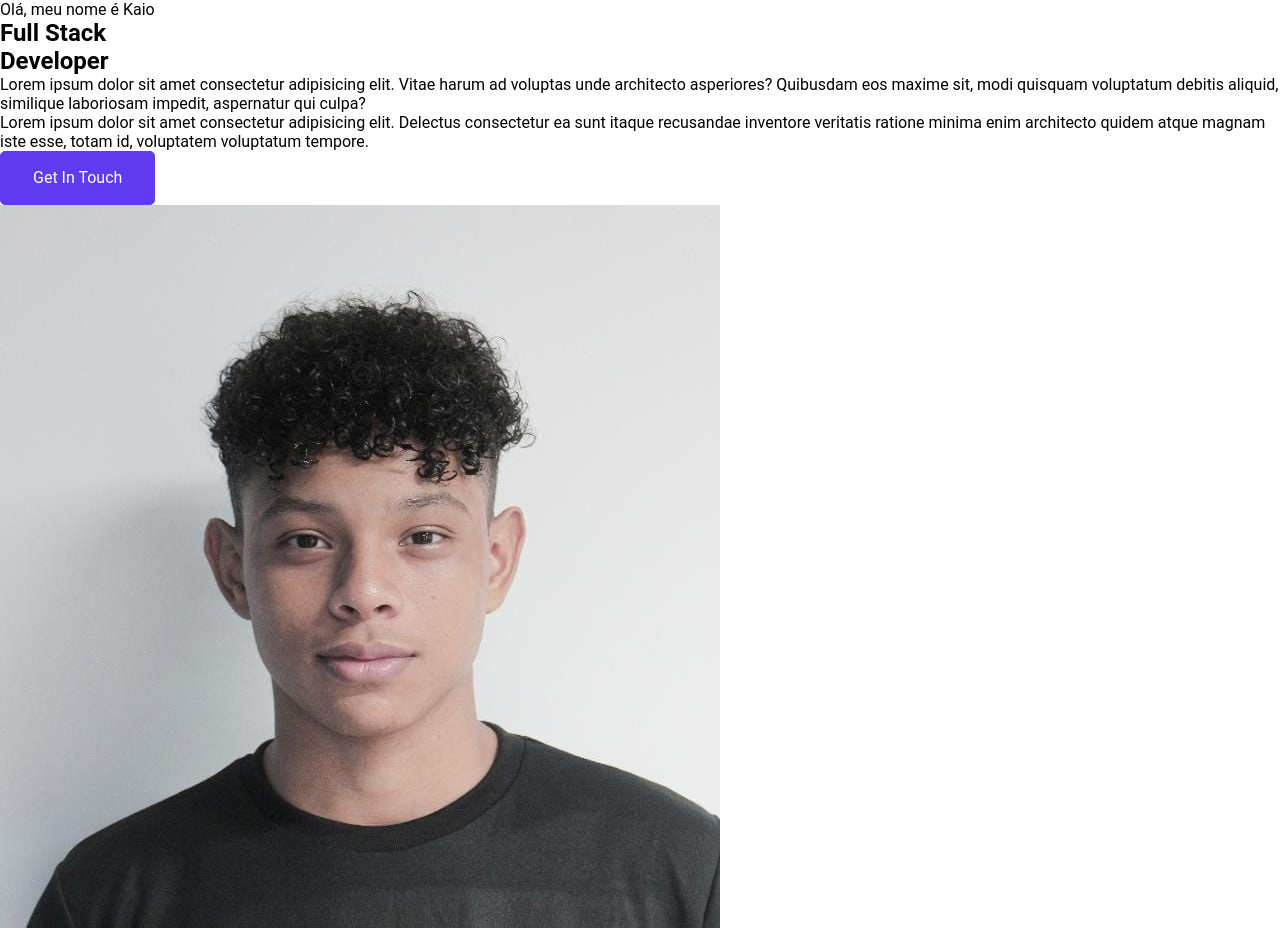
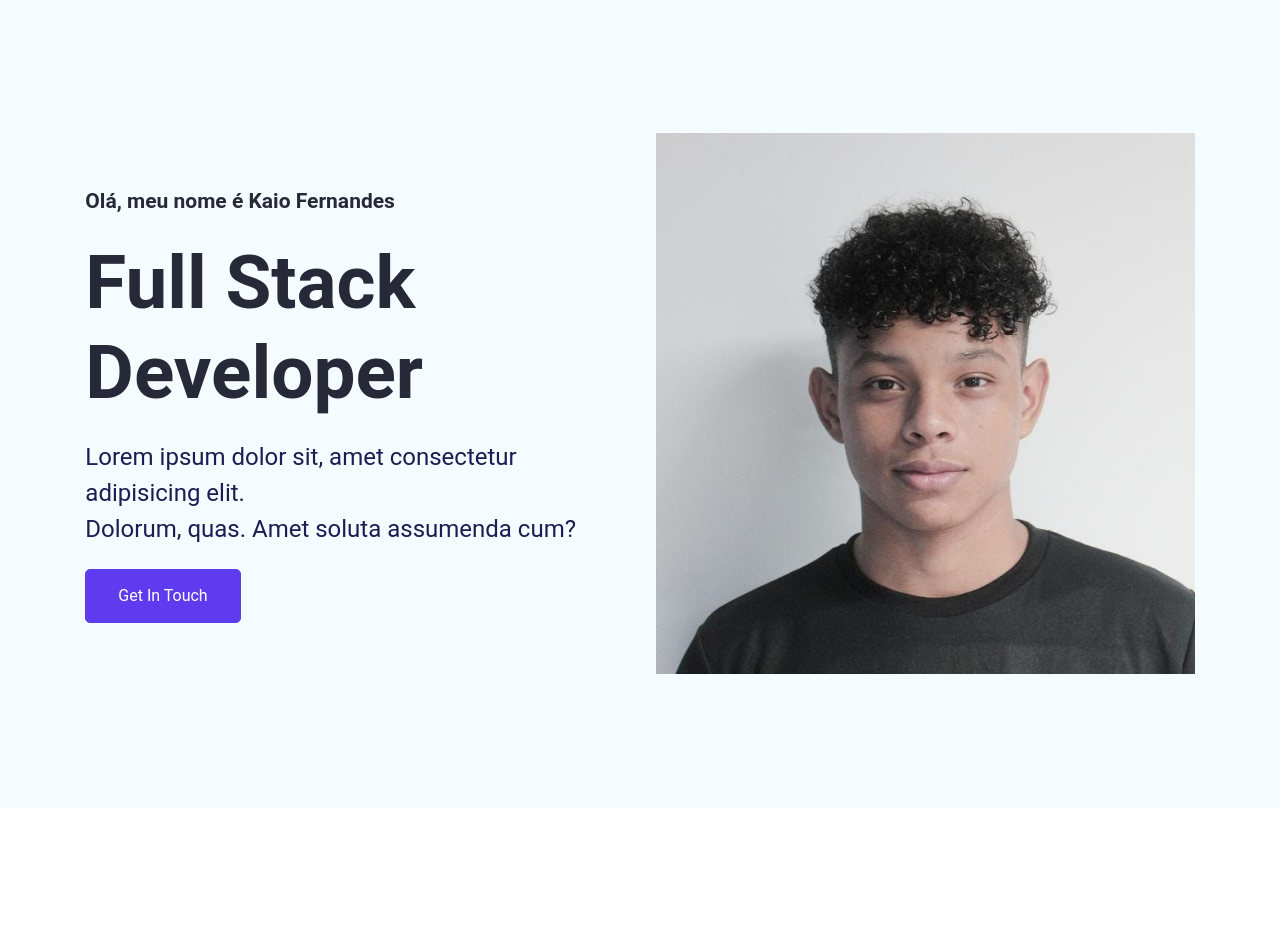
Before and after one commit to KaiokkFernandes/personal-portfolio, a React (Create React App) app: page / in a window 1280 px wide. After the commit the page ends 808 px from the top, so only its background shows below. Built offline with nearby package versions, Linux system fonts and the light colour scheme.

Commit message:
Update CSS styles and content in HeroSection component

```diff
--- a/src/App.css
+++ b/src/App.css
@@ -80,3 +80,172 @@ p{
   box-shadow: 0 1px 2px 0 rgba(16, 24, 40, 0.95);
   gap: 16px;
 }
+
+.btn-github:hover {
+  color: var(--github);
+  background-color: var(--white);
+}
+
+/*Global CSS final*/
+/*Main Headings*/
+ h1{
+   font-size:  56px;
+   font-weight: 700;
+   line-height: 64px;
+
+ }
+
+ /*Heading 2*/
+  h2{
+    font-size:  48px;
+    font-weight: 700;
+    line-height: 56px;
+
+  }
+
+  /*Heading 3*/
+
+  h2{
+    font-size:  24px;
+    font-weight: 700;
+    line-height: 34px;
+
+  }
+
+ /* Pragraphs text large medium small */
+/* Body 1 */
+.text-lg {
+  color: var(--darkblue);
+  font-size: 18px;
+  font-style: normal;
+  font-weight: 400;
+  line-height: 27px;
+}
+/* Body 2 */
+.text-md {
+  color: var(--darkblue);
+  font-size: 16px;
+  font-style: normal;
+  font-weight: 400;
+  line-height: 24px;
+}
+/* Body 3 */
+.text-sm {
+  color: var(--black);
+  font-size: 14px;
+  font-style: normal;
+  font-weight: 400;
+  line-height: 21px;
+}
+
+/* Section Titles */
+/* Skills & About Me */
+.section--title {
+  color: var(--heading-color);
+  font-size: 21px;
+  text-align: center;
+  font-style: normal;
+  font-weight: 600;
+  line-height: 32px;
+  display: flex;
+  align-items: flex-start;
+}
+/* Portfolio, Testimonial & Contact Me */
+.sub--title {
+  color: var(--heading-color);
+  font-size: 16px;
+  font-weight: 600;
+  line-height: 24px;
+}
+/* Section Titles Ends */
+
+/* Navbar Style Start */
+.navbar {
+  display: flex;
+  justify-content: space-between;
+  align-items: center;
+  padding: 15px 85.333px;
+  background: var(--white);
+  box-shadow: 0px 5.333px 80px 0 rgba(0, 0, 0, 0.1);
+  position: fixed;
+  top: 0;
+  left: 0;
+  right: 0;
+}
+.navbar--items > ul {
+  list-style: none;
+  display: flex;
+  align-items: flex-start;
+  gap: 42.667px;
+  text-decoration: none;
+}
+.navbar--items ul > li > a {
+  text-decoration: none;
+}
+/* Navbar Content */
+.navbar--content {
+  color: var(--darkblue);
+  font-size: 16px;
+  font-style: normal;
+  font-weight: 400;
+  line-height: 24px;
+  cursor: pointer;
+}
+.navbar--active-content {
+  color: var(--primary);
+}
+/* Navbar Styler Ends */
+
+/* Hero Section Style */
+
+.hero--section{
+  display:  grid;
+  grid-template-columns: repeat(2, 1fr);
+  padding: 133.33px 85.333px 133.333px;
+  align-items: center;
+  justify-content: space-between;
+  gap: 32px;
+  background-color: var(--bg-shade);
+
+}
+.hero--section--content-box {
+  display: flex;
+  flex-direction: column;
+  align-items: flex-start;
+  gap: 32px;
+}
+.hero--section--content {
+  display: flex;
+  flex-direction: column;
+  align-items: flex-start;
+  gap: 21.333px;
+}
+.hero--section--content--box > button {
+  margin-top: 21.333px;
+}
+.hero--section--title {
+  color: var(--heading-color);
+  font-size: 74.667px;
+  font-weight: 700;
+  line-height: 90px;
+  align-self: stretch;
+}
+.hero--section--title--color {
+  color: var(--primary);
+}
+.hero--section-description {
+  color: var(--darkblue);
+  font-size: 24px;
+  font-weight: 400;
+  line-height: 36px;
+}
+.hero--section--img {
+  display: flex;
+}
+.hero--section--img > img {
+  width: 100%;
+  height: 100%;
+}
+/* Hero Section Style Ends */
+
+/* Skills Section Style */
--- a/src/Pages/Home/HeroSection.jsx
+++ b/src/Pages/Home/HeroSection.jsx
@@ -2,24 +2,22 @@ export default function HeroSection() {
     return (
         <section id="heroSection" className="hero--section">
         <div className="hero--section--content--box">
-              <div className="hero-section-content">
-                <p className="section-title">Olá, meu nome é Kaio</p>
+          <div className="hero--section--content">
+            <p className="section--title">Olá, meu nome é Kaio Fernandes</p>
             <h1 className="hero--section--title">
-                    <span className="hero--section--title--color">Full Stack</span>{""}
+              <span className="hero--section-title--color">Full Stack</span>{" "}
               <br />
               Developer
             </h1>
-                <p className="hero--section--description">
-                    Lorem ipsum dolor sit amet consectetur adipisicing elit. Vitae harum ad voluptas unde architecto asperiores? Quibusdam eos maxime sit, modi quisquam voluptatum debitis aliquid, similique laboriosam impedit, aspernatur qui culpa?
-                    <br /> Lorem ipsum dolor sit amet consectetur adipisicing elit. Delectus consectetur ea sunt itaque recusandae inventore veritatis ratione minima enim architecto quidem atque magnam iste esse, totam id, voluptatem voluptatum tempore.
+            <p className="hero--section-description">
+              Lorem ipsum dolor sit, amet consectetur adipisicing elit.
+              <br /> Dolorum, quas. Amet soluta assumenda cum?
             </p>
           </div>
+          <button className="btn btn-primary">Get In Touch</button>
         </div>
-          <button className="btn btn-primary">Get In Touch</button>
-          <div>
-             <div className="hero--selection-hero">
-                <img src="./img/foto1.JPEG" alt="Hero section" />
-             </div>
+        <div className="hero--section--img">
+          <img src="./img/foto1.JPEG" alt="Hero Section" />
         </div>
       </section>
     )
```
Lines whose indentation alone changed are shown as unchanged.
